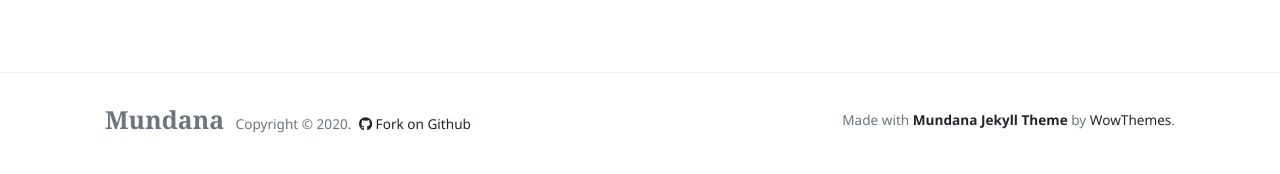
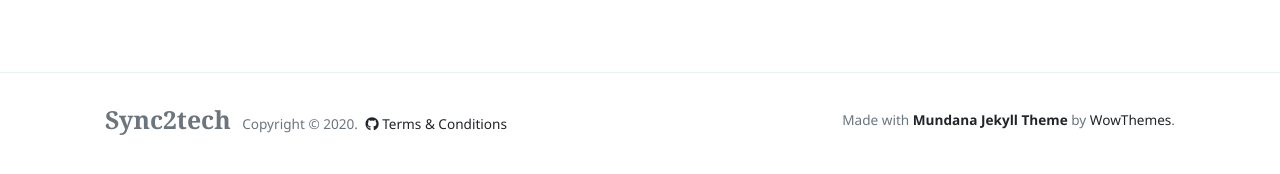
Before and after one commit to mohan-balakrishnan/sync2techold, a Jekyll site: the page built from index.html, in a window 1280 px wide. Shown: the part 478-652 px from the top of the page. Built offline with Jekyll 4.4.1, drawn with Linux system fonts in a browser that asks for light colours; nearby versions of some CDN libraries; the list of posts is cut into pages by our own code.

Commit message:
Update default.html

```diff
--- a/_layouts/default.html
+++ b/_layouts/default.html
@@ -77,11 +77,11 @@
         <div class="container">
         <div class="row align-items-center justify-content-between">
             <div>
-                <span class="navbar-brand mr-2 mb-0"><strong>Mundana</strong></span>
+                <span class="navbar-brand mr-2 mb-0"><strong>Sync2tech</strong></span>
                 <span>Copyright © <script>document.write(new Date().getFullYear())</script>.</span>
 
                 <!--  Github Repo Star Btn-->
-                <a class="text-dark ml-1" target="_blank" href="https://github.com/wowthemesnet/mundana-theme-jekyll"><i class="fab fa-github"></i> Fork on Github</a>
+                <a class="text-dark ml-1" target="_blank" href="https://github.com/wowthemesnet/mundana-theme-jekyll"><i class="fab fa-github"></i> Terms & Conditions</a>
 
             </div>
             <div>
```
